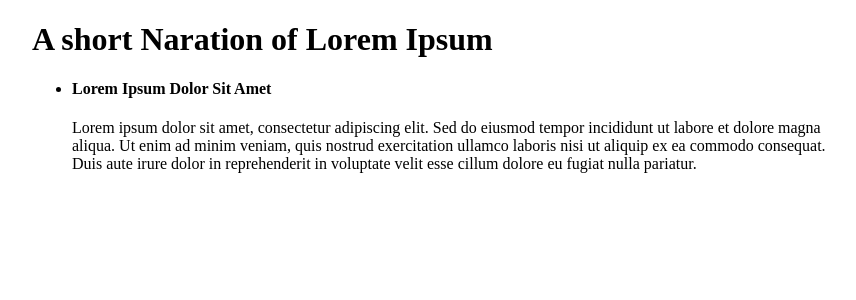
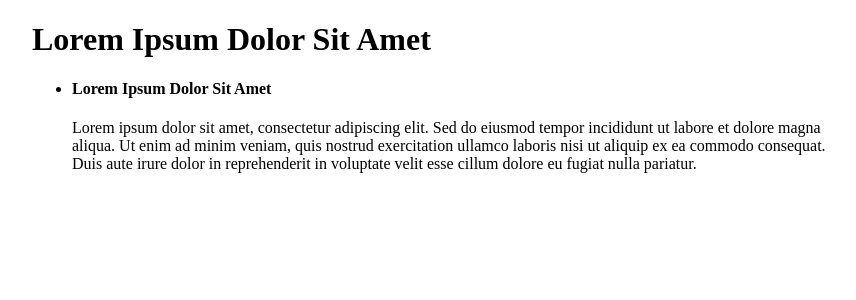
Before and after one commit to acciojob/lorem-redux-handesaurabh, a React app: page / in a window 1280 px wide. Shown: the top 300 px of the page, without its empty margins (208-1064 px from the left). Built offline with nearby package versions, Linux system fonts and the light colour scheme; no server answers.

Commit message:
Update App.js

```diff
--- a/src/components/App.js
+++ b/src/components/App.js
@@ -12,15 +12,15 @@ const App = () => {
 
   return (
     <div style={{ maxWidth: "800px", margin: "0 auto" }}>
-      <h1>A short Naration of Lorem Ipsum</h1>
+      <h1>Lorem Ipsum Dolor Sit Amet</h1>
 
-      {loading && <h4>Loading...</h4>}
+      {loading && <p>Loading...</p>}
 
       {!loading && data?.title && (
         <ul>
           <li>
-            <h4>{data.title}</h4>
-            <p>{data.body}</p>
+            <h4 className="title">{data.title}</h4>
+            <p className="body">{data.body}</p>
           </li>
         </ul>
       )}
```
